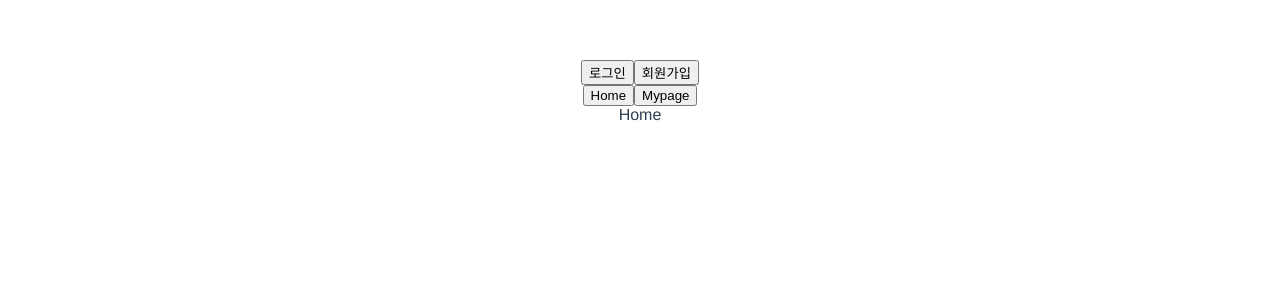
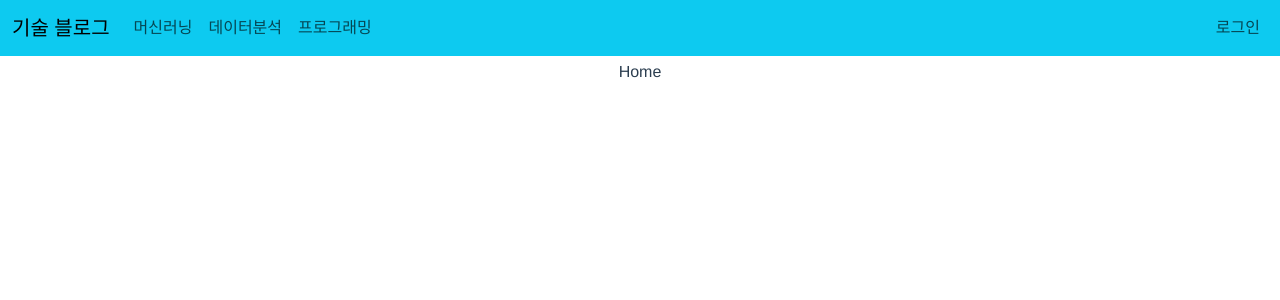
Before and after one commit to kyle-dever/Frontend-On-Boarding-Mission, a Vue app in the folder frontend/: page / in a window 1280 px wide. Shown: the top 300 px of the page. Built offline with nearby package versions, Linux system fonts and the light colour scheme.

Commit message:
feat: NavBar 추가 및 App.vue 이식

```diff
--- a/frontend/package.json
+++ b/frontend/package.json
@@ -9,9 +9,11 @@
   },
   "dependencies": {
     "axios": "^1.4.0",
+    "bootstrap": "^5.3.0",
+    "bootstrap-vue-3": "^0.5.1",
     "core-js": "^3.8.3",
     "pinia": "^2.1.4",
-    "vue": "^3.2.13",
+    "vue": "^3.3.4",
     "vue-router": "^4.0.13"
   },
   "devDependencies": {
--- a/frontend/src/App.vue
+++ b/frontend/src/App.vue
@@ -1,82 +1,9 @@
 <template>
-  <div id="app">
-    <div>
-      <button @click="handleLogin">{{ loginText }}</button>
-      <button @click="signIn">회원가입</button>
-      <TeleportModal v-if="modalStore.modal.modalLogin">
-        <LoginModal @getUserInfo="getUserInfo" />
-      </TeleportModal>
-      <TeleportModal v-if="modalStore.modal.modalSignIn">
-        <SignInModal @postUserInfo="postUserInfo" />
-      </TeleportModal>
-    </div>
-
-    <button @click="moveToHome">Home</button>
-    <button @click="moveToMyPage">Mypage</button>
-    <router-view></router-view>
-  </div>
+  <NavBar/>
 </template>
 
 <script setup>
-import { ref } from 'vue';
-import { useRouter } from 'vue-router';
-import TeleportModal from '@/components/modal/TeleportModal.vue';
-import LoginModal from '@/components/modal/LoginModal'
-import SignInModal from '@/components/modal/SignInModal';
-import { useModalStore } from './stores/modal';
-import { useListStore } from './stores/token';
-import { useLoginStore } from './stores/isLogin';
-import { postLogin, postSignIn } from '@/api/userApi.js';
-
-const router = useRouter();
-const modalStore = useModalStore();
-const listStore = useListStore();
-const loginStore = useLoginStore();
-
-const moveToHome = () => {
-  router.push({ path: '/' })
-}
-const moveToMyPage = () => {
-  router.push({ path: '/mypage' })
-}
-
-function getUserInfo(email, password) {
-  const accessToken = postLogin(email, password)
-
-  listStore.addList({
-    accessToken: accessToken,
-  })
-
-  loginText.value = "로그아웃"
-  loginStore.changeStatus();
-}
-
-function postUserInfo(email, password, name, phoneNumber) {
-  const data = postSignIn(email, password, name, phoneNumber)
-
-  if (data.status == 400) {
-    alert("이메일 중복")
-  }
-  else {
-    alert("회원가입 성공")
-  }
-}
-
-function handleLogin() {
-  if (loginText.value == "로그인") {
-    modalStore.openModal('modalLogin');
-  }
-  else {
-    loginText.value = "로그인";
-    loginStore.changeStatus();
-  }
-}
-
-function signIn() {
-  modalStore.openModal('modalSignIn');
-}
-
-const loginText = ref("로그인");
+import NavBar from './components/NavBar.vue';
 
 </script>
 
@@ -89,13 +16,4 @@ const loginText = ref("로그인");
   color: #2c3e50;
   margin-top: 60px;
 }
-
-teleport-area {
-  font-family: Avenir, Helvetica, Arial, sans-serif;
-  -webkit-font-smoothing: antialiased;
-  -moz-osx-font-smoothing: grayscale;
-  text-align: center;
-  color: #2c3e50;
-  margin-top: 60px;
-}
 </style>
--- /dev/null
+++ b/frontend/src/components/NavBar.vue
@@ -0,0 +1,93 @@
+<template>
+    <div>
+        <b-navbar toggleable="lg" type="dark" variant="info" fixed="top" sticky="true">
+            <b-navbar-brand href="/">기술 블로그</b-navbar-brand>
+            <b-navbar-toggle target="nav-collapse"></b-navbar-toggle>
+
+            <b-collapse id="nav-collapse" is-nav>
+                <b-navbar-nav>
+                    <b-nav-item href="/board/machine">머신러닝</b-nav-item>
+                    <b-nav-item href="/board/data">데이터분석</b-nav-item>
+                    <b-nav-item href="/board/program">프로그래밍</b-nav-item>
+                </b-navbar-nav>
+
+                <!-- Right aligned nav items -->
+                <b-navbar-nav class="ml-auto">
+                    <b-nav-item href="#" @click="handleLogin">{{ loginText }}</b-nav-item>
+                    <b-nav-item href="#" @click="signIn" v-if="loginStore.isLogin">회원가입</b-nav-item>
+
+                </b-navbar-nav>
+            </b-collapse>
+        </b-navbar>
+    </div>
+    <TeleportModal v-if="modalStore.modal.modalLogin">
+        <LoginModal @getUserInfo="getUserInfo" />
+    </TeleportModal>
+    <TeleportModal v-if="modalStore.modal.modalSignIn">
+        <SignInModal @postUserInfo="postUserInfo" />
+    </TeleportModal>
+    <router-view></router-view>
+</template>
+
+<script setup>
+import TeleportModal from './modal/TeleportModal.vue';
+import LoginModal from './modal/LoginModal.vue';
+import SignInModal from './modal/SignInModal.vue';
+
+import { ref } from 'vue';
+
+import { useModalStore } from '@/stores/modal';
+import { useListStore } from '@/stores/token';
+import { useLoginStore } from '@/stores/isLogin';
+
+import { postLogin, postSignIn } from '@/api/userApi.js';
+
+const modalStore = useModalStore();
+const listStore = useListStore();
+const loginStore = useLoginStore();
+
+function getUserInfo(email, password) {
+  const accessToken = postLogin(email, password)
+
+  listStore.addList({
+    accessToken: accessToken,
+  })
+
+  loginText.value = "로그아웃"
+  loginStore.changeStatus();
+}
+
+function postUserInfo(email, password, name, phoneNumber) {
+  const data = postSignIn(email, password, name, phoneNumber)
+
+  if (data.status == 400) {
+    alert("이메일 중복")
+  }
+  else {
+    alert("회원가입 성공")
+  }
+}
+
+function handleLogin() {
+  if (loginText.value == "로그인") {
+    modalStore.openModal('modalLogin');
+  }
+  else {
+    loginText.value = "로그인";
+    loginStore.changeStatus();
+  }
+}
+
+function signIn() {
+  modalStore.openModal('modalSignIn');
+}
+
+const loginText = ref("로그인");
+
+</script>
+
+<style>
+.ml-auto {
+    margin-left: auto!important;
+}
+</style>
--- a/frontend/src/components/modal/LoginModal.vue
+++ b/frontend/src/components/modal/LoginModal.vue
@@ -23,8 +23,8 @@ import { ref, defineEmits } from "vue";
 const emit = defineEmits(['getUserInfo'])
 const modalStore = useModalStore();
 
-const email = ref('email');
-const password = ref('password');
+const email = ref('');
+const password = ref('');
 
 const confirm = () => {
     emit('getUserInfo', email.value, password.value)
@@ -44,8 +44,6 @@ const cancel = () => {
     width: 400px;
     margin: auto; /*중앙 정렬*/
     padding: 0 20px;
-    margin-bottom: 20px;
-    margin-top: 20px;
 }
 
 .member .field{
--- a/frontend/src/components/modal/TeleportModal.vue
+++ b/frontend/src/components/modal/TeleportModal.vue
@@ -14,7 +14,7 @@
 
 <style>
 .backdrop {
-    z-index: 999;
+    z-index: 1050;
     margin: 0 auto;
     position: fixed;
     left: 0;
@@ -28,6 +28,7 @@
     display: flex;
     flex-direction: column;
     justify-items: center;
+    margin-top: 10px;
 }
 
 </style>
--- /dev/null
+++ b/frontend/src/pages/DataAnalysis.vue
@@ -0,0 +1,5 @@
+<template>
+    데이터 분석
+</template>
+<script setup>
+</script>
--- /dev/null
+++ b/frontend/src/pages/Machine.vue
@@ -0,0 +1,9 @@
+<template>
+    <div>
+        머신러닝 페이지
+    </div>
+</template>
+
+<script setup>
+
+</script>
--- /dev/null
+++ b/frontend/src/pages/Programming.vue
@@ -0,0 +1,5 @@
+<template>
+    프로그래밍
+</template>
+<script setup>
+</script>
```
Also changed, not shown: frontend/src/main.js (+7 -1 lines), frontend/src/router/router.js (+10 -2 lines), 1 other file (tests, documents, lock files or other folders).
